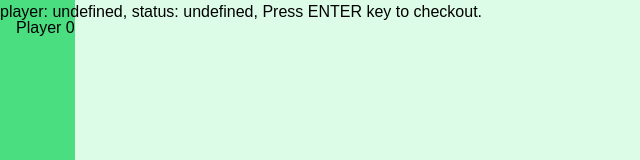
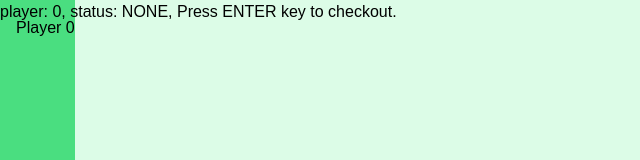
Before and after one commit to toru-toruto/github-game, a Next.js app: page /test-game-view in a window 1280 px wide. Shown: the top 160 px of the page, without its empty margins (0-640 px from the left). Built offline with nearby package versions, Linux system fonts and the light colour scheme.

Commit message:
chore: avoid error in test page

```diff
--- a/src/app/test-game-view/page.tsx
+++ b/src/app/test-game-view/page.tsx
@@ -4,7 +4,7 @@ import { useGithubSystem } from "@/hooks/useGithubSystem";
 import { HandleMessageReceived } from "@/types";
 import { PlayerIcon } from "@/ui/atoms/PlayerIcon";
 import { CodePanel } from "@/ui/molecules/CodePanel";
-import { useEffect, useMemo } from "react";
+import { useEffect, useMemo, useState } from "react";
 
 const GameView: React.FC = () => {
   const lineNum = 100;
@@ -12,17 +12,22 @@ const GameView: React.FC = () => {
   const playerNum = 4;
   const players = useMemo(() => Array.from({ length: playerNum }), [playerNum]);
 
+  const myPlayerId = 0;
+
   const {
     playerDataList: playerData,
-    selectedPlayerId,
-    setSelectedPlayerId,
+    // selectedPlayerId,
+    // setSelectedPlayerId,
+    handleMessageReceived,
   } = useGithubSystem({
-    playerNum,
+    // playerNum,
     lineNum,
+    myPlayerId,
+    sendMessage: () => {},
   });
 
   const directionText = useMemo(() => {
-    switch (playerData[selectedPlayerId]?.status) {
+    switch (playerData[myPlayerId]?.status) {
       case "NONE":
         return "Press ENTER key to checkout.";
       case "WORKING":
@@ -32,7 +37,7 @@ const GameView: React.FC = () => {
       default:
         return "Press ENTER key to checkout.";
     }
-  }, [playerData, selectedPlayerId]);
+  }, [playerData, myPlayerId]);
 
   return (
     <div className="h-screen bg-white flex">
@@ -41,17 +46,17 @@ const GameView: React.FC = () => {
           <PlayerIcon
             key={i}
             playerId={i}
-            isActive={i === selectedPlayerId}
-            setSelectedPlayerNum={setSelectedPlayerId}
+            isActive={i === myPlayerId}
+            // setSelectedPlayerNum={setSelectedPlayerId}
           />
         ))}
       </div>
       <div className={`grow h-full bg-green-100 flex flex-col`}>
-        <CodePanel lineNum={lineNum} playerData={playerData} myPlayerId={selectedPlayerId} />
+        <CodePanel lineNum={lineNum} playerData={playerData} myPlayerId={myPlayerId} />
       </div>
       <div className="absolute text-black">
         <p>
-          {`player: ${selectedPlayerId}, status: ${playerData[selectedPlayerId]?.status}, ${directionText}`}
+          {`player: ${myPlayerId}, status: ${playerData[myPlayerId]?.status}, ${directionText}`}
         </p>
       </div>
     </div>
```
